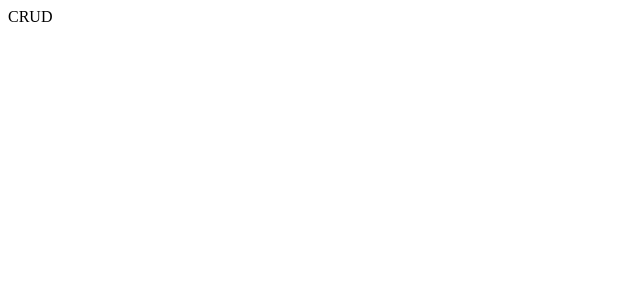
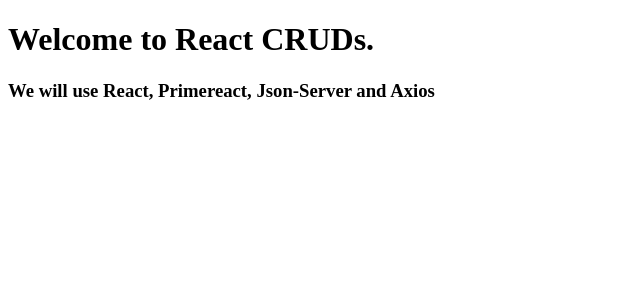
Before and after one commit to Raja-Tahseen/React_CRUD, a React (Vite) app: page / in a window 1280 px wide. Shown: the top 300 px of the page, without its empty margins (0-640 px from the left). Built offline with nearby package versions, Linux system fonts and the light colour scheme.

Commit message:
Add 'primereact', 'primeicons' and 'axios'. Add users component

```diff
--- a/package.json
+++ b/package.json
@@ -10,6 +10,9 @@
     "preview": "vite preview"
   },
   "dependencies": {
+    "axios": "^1.9.0",
+    "primeicons": "^7.0.0",
+    "primereact": "^10.9.5",
     "react": "^19.1.0",
     "react-dom": "^19.1.0"
   },
--- a/src/App.jsx
+++ b/src/App.jsx
@@ -1,15 +1,11 @@
-import { useState } from "react";
-import reactLogo from "./assets/react.svg";
-import viteLogo from "/vite.svg";
 import "./App.css";
+import Users from "./Users/Users";
 
 function App() {
-  const [count, setCount] = useState(0);
-
   return (
-    <>
-      <div>CRUD</div>
-    </>
+    <div>
+      <Users />
+    </div>
   );
 }
 
--- /dev/null
+++ b/src/Users/Users.jsx
@@ -0,0 +1,12 @@
+import React from "react";
+
+function Users() {
+  return (
+    <div className="users-page">
+      <h1>Welcome to React CRUDs.</h1>
+      <h3>We will use React, Primereact, Json-Server and Axios</h3>
+    </div>
+  );
+}
+
+export default Users;
```
Also changed, not shown: 1 other file (tests, documents, lock files or other folders).
